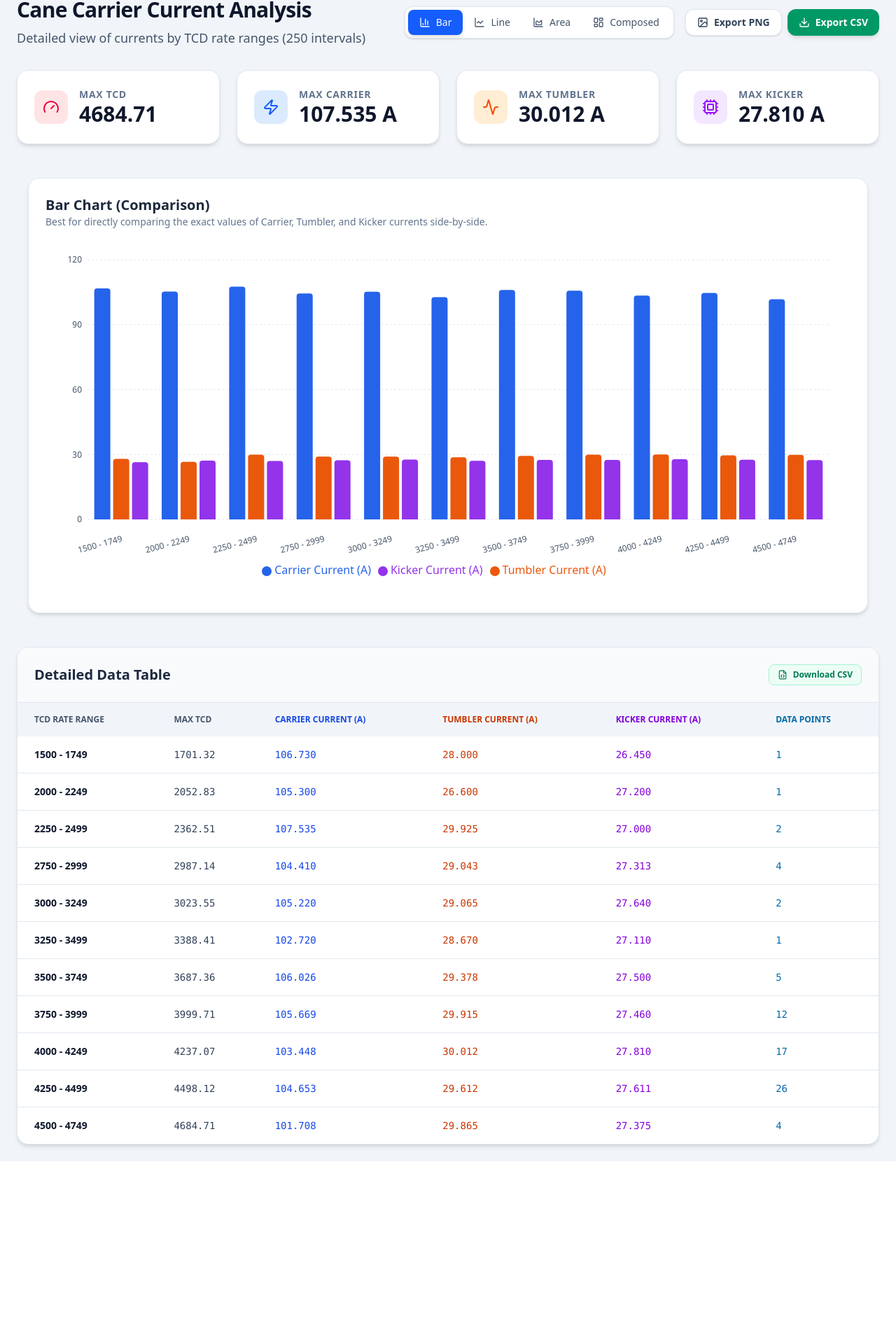
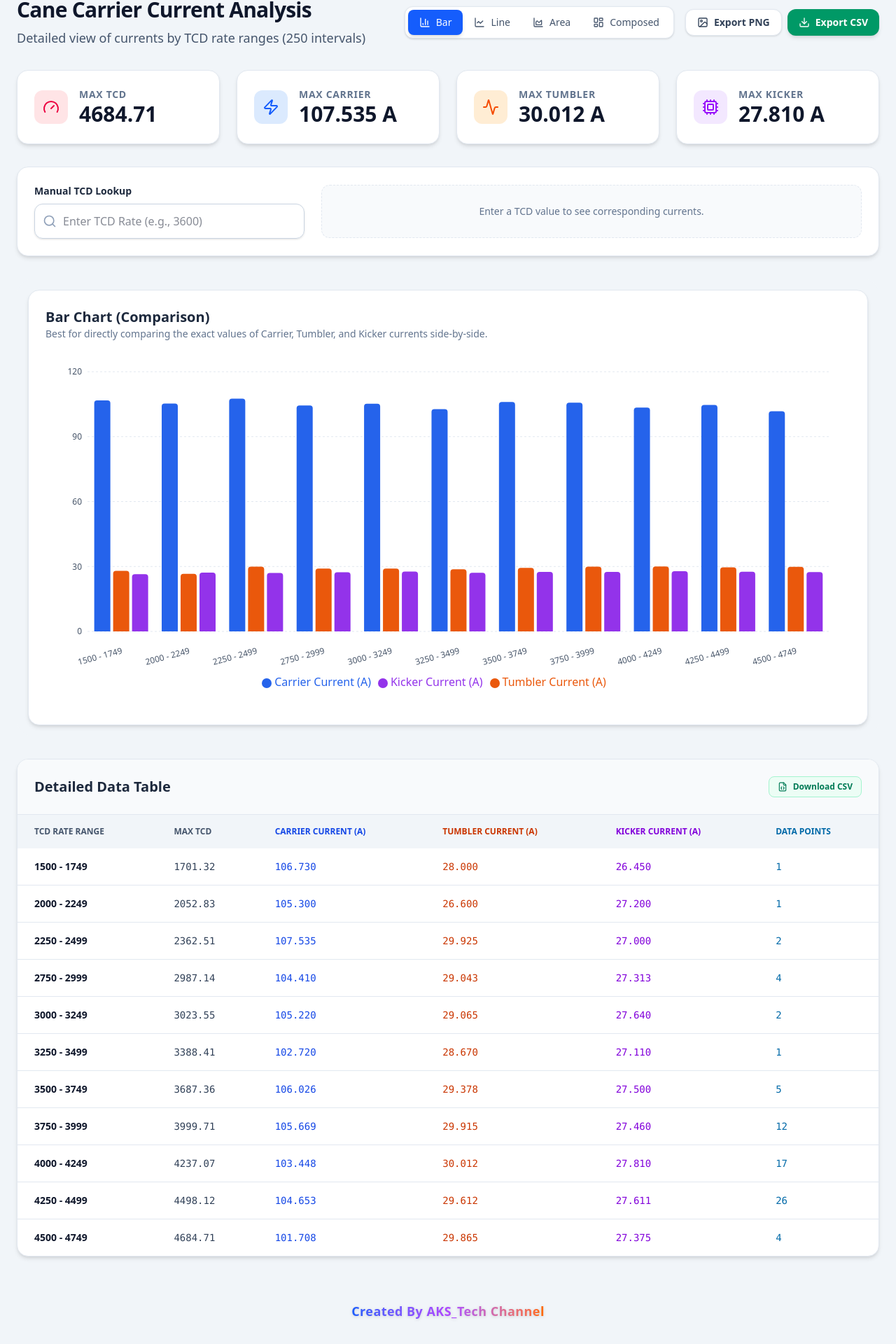
Before and after one commit to arkargyi/NWD_Cane_Crush-Per-Current-, a React (Vite) app: page / in a window 1280 px wide. Shown: the part 28-1948 px from the top of the page at 70% size. Before the commit the page ends 1687 px from the top, so only its background shows below. Built offline with nearby package versions, Linux system fonts and the light colour scheme.

Commit message:
feat: Add manual TCD input and lookup
Introduces a new input field allowing users to manually enter a TCD rate. The application will then find and display the corresponding current data for that specific TCD range, enhancing data exploration capabilities.

```diff
--- a/src/App.tsx
+++ b/src/App.tsx
@@ -15,7 +15,7 @@ import {
   ComposedChart,
   Rectangle,
 } from 'recharts';
-import { Activity, Zap, Gauge, Cpu, BarChart3, LineChart as LineChartIcon, AreaChart as AreaChartIcon, LayoutDashboard, Download, FileJson, Image as ImageIcon } from 'lucide-react';
+import { Activity, Zap, Gauge, Cpu, BarChart3, LineChart as LineChartIcon, AreaChart as AreaChartIcon, LayoutDashboard, Download, FileJson, Image as ImageIcon, Search } from 'lucide-react';
 import { toPng } from 'html-to-image';
 
 // Filtered data: Removed zero-value ranges '1750 - 1999' and '2500 - 2749'
@@ -151,12 +151,22 @@ const CustomTooltip = ({ active, payload, label }: any) => {
 
 export default function App() {
   const [chartStyle, setChartStyle] = useState('bar');
+  const [manualTcd, setManualTcd] = useState<string>('');
   const chartRef = useRef<HTMLDivElement>(null);
 
   const overallMaxTcd = Math.max(...data.map((d) => d.max_tcd));
   const maxCarrierCurrent = Math.max(...data.map((d) => d.carrier_current));
   const maxTumblerCurrent = Math.max(...data.map((d) => d.tumbler_current));
   const maxKickerCurrent = Math.max(...data.map((d) => d.kicker_current));
+
+  const getManualData = (tcd: number) => {
+    if (isNaN(tcd)) return null;
+    return data.find(d => {
+      const [min, max] = d.tcd_rate_range.split(' - ').map(Number);
+      return tcd >= min && tcd <= max;
+    });
+  };
+  const manualResult = getManualData(parseFloat(manualTcd));
 
   const exportToCSV = () => {
     const headers = ['TCD Rate Range', 'Max TCD', 'Carrier Current (A)', 'Tumbler Current (A)', 'Kicker Current (A)', 'Data Points'];
@@ -314,6 +324,54 @@ export default function App() {
                 <p className="text-sm font-semibold text-slate-500 uppercase tracking-wider">Max Kicker</p>
                 <p className="text-3xl font-bold text-slate-900">{maxKickerCurrent.toFixed(3)} A</p>
               </div>
+            </div>
+          </div>
+        </div>
+
+        {/* Manual TCD Lookup */}
+        <div className="rounded-2xl bg-white p-6 shadow-md border border-slate-200">
+          <div className="flex flex-col md:flex-row gap-6 items-start md:items-center">
+            <div className="w-full md:w-1/3">
+              <label htmlFor="tcd-input" className="block text-sm font-bold text-slate-800 mb-2">Manual TCD Lookup</label>
+              <div className="relative">
+                <div className="absolute inset-y-0 left-0 pl-3 flex items-center pointer-events-none">
+                  <Search className="h-5 w-5 text-slate-400" />
+                </div>
+                <input
+                  id="tcd-input"
+                  type="number"
+                  value={manualTcd}
+                  onChange={(e) => setManualTcd(e.target.value)}
+                  placeholder="Enter TCD Rate (e.g., 3600)"
+                  className="w-full pl-10 pr-4 py-3 border border-slate-300 rounded-xl focus:ring-2 focus:ring-blue-500 focus:border-blue-500 outline-none transition-all shadow-sm"
+                />
+              </div>
+            </div>
+            <div className="w-full md:w-2/3 flex flex-wrap gap-4 mt-4 md:mt-0">
+              {manualTcd === '' ? (
+                <div className="flex items-center justify-center w-full h-full min-h-[76px] bg-slate-50 rounded-xl border border-slate-200 border-dashed">
+                  <p className="text-slate-500 text-sm font-medium">Enter a TCD value to see corresponding currents.</p>
+                </div>
+              ) : manualResult ? (
+                <div className="flex w-full gap-4 flex-wrap md:flex-nowrap">
+                  <div className="bg-blue-50 border border-blue-100 rounded-xl p-4 flex-1 min-w-[120px] shadow-sm">
+                    <p className="text-xs text-blue-600 font-bold uppercase tracking-wider mb-1">Carrier</p>
+                    <p className="text-2xl font-black text-blue-900">{manualResult.carrier_current.toFixed(3)} <span className="text-sm font-medium text-blue-700">A</span></p>
+                  </div>
+                  <div className="bg-orange-50 border border-orange-100 rounded-xl p-4 flex-1 min-w-[120px] shadow-sm">
+                    <p className="text-xs text-orange-600 font-bold uppercase tracking-wider mb-1">Tumbler</p>
+                    <p className="text-2xl font-black text-orange-900">{manualResult.tumbler_current.toFixed(3)} <span className="text-sm font-medium text-orange-700">A</span></p>
+                  </div>
+                  <div className="bg-purple-50 border border-purple-100 rounded-xl p-4 flex-1 min-w-[120px] shadow-sm">
+                    <p className="text-xs text-purple-600 font-bold uppercase tracking-wider mb-1">Kicker</p>
+                    <p className="text-2xl font-black text-purple-900">{manualResult.kicker_current.toFixed(3)} <span className="text-sm font-medium text-purple-700">A</span></p>
+                  </div>
+                </div>
+              ) : (
+                <div className="flex items-center justify-center w-full h-full min-h-[76px] bg-rose-50 rounded-xl border border-rose-200">
+                  <p className="text-rose-600 text-sm font-medium">No data available for this TCD rate. Try a value between 1500 and 4749.</p>
+                </div>
+              )}
             </div>
           </div>
         </div>
@@ -548,6 +606,21 @@ export default function App() {
             </table>
           </div>
         </div>
+
+        {/* Footer */}
+        <footer className="pt-8 pb-4 text-center">
+          <a
+            href="https://arkarsoe-profolio-showcase.vercel.app/"
+            target="_blank"
+            rel="noopener noreferrer"
+            className="inline-block group"
+          >
+            <span className="text-lg font-black tracking-wide bg-clip-text text-transparent bg-gradient-to-r from-blue-600 via-purple-500 to-orange-500 drop-shadow-sm group-hover:drop-shadow-md group-hover:brightness-110 transition-all duration-300">
+              Created By AKS_Tech Channel
+            </span>
+            <div className="h-0.5 w-0 bg-gradient-to-r from-blue-600 via-purple-500 to-orange-500 group-hover:w-full transition-all duration-300 mx-auto mt-1 rounded-full"></div>
+          </a>
+        </footer>
       </div>
     </div>
   );
```
